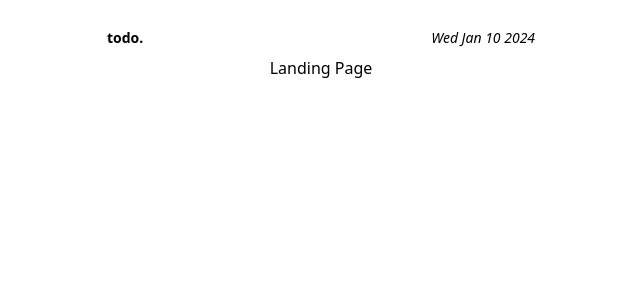
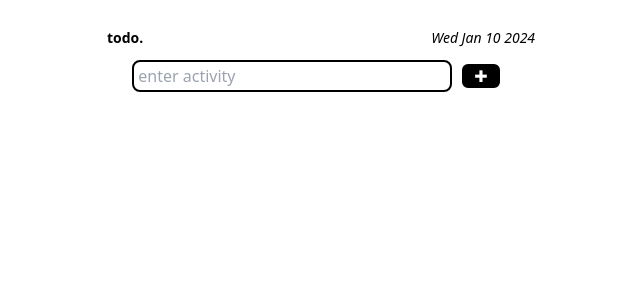
Before and after one commit to ujimamidi/todo-app, a React (Create React App) app: page / in a window 1280 px wide. Shown: the top 300 px of the page, without its empty margins (319-959 px from the left). Built offline with nearby package versions, Linux system fonts and the light colour scheme.

Commit message:
todos are working + displaying

```diff
--- /dev/null
+++ b/src/components/AddTodo.js
@@ -0,0 +1,38 @@
+import { useState } from "react";
+import TodoList from "./TodoList";
+
+function AddTodo() {
+  const [todo, setToDo] = useState("");
+  const [todoList, setTodoList] = useState([]);
+
+  const handleAddTodo = (e) => {
+    e.preventDefault();
+    setTodoList([...todoList, todo]);
+    setToDo("");
+  }
+
+  return (
+    <div className="mt-1">
+      <form onSubmit={handleAddTodo}>
+        <input
+          className="border-black border-2 rounded-lg w-80 px-1 py-0.5"
+          type="text"
+          value={todo}
+          placeholder="enter activity"
+          onChange={(e) => setToDo(e.target.value)}
+        />
+        <button
+          type="submit"
+          className="border-white bg-black border-2 rounded-lg mx-2 px-3 text-white"
+        >
+          ✚
+        </button>
+      </form>
+
+      {/* Display todos */}
+      <TodoList todos={todoList} />
+    </div>
+  )
+}
+
+export default AddTodo;
--- a/src/components/Navbar.js
+++ b/src/components/Navbar.js
@@ -1,11 +1,12 @@
 function Navbar() {
-
 	const currentDate = new Date().toDateString();
 
   return (
     <div className="mt-5 flex flex-row justify-center text-sm space-x-72 p-2 ">
 			<p className="font-semibold">todo.</p>
-			<p className="italic">{currentDate}</p>
+			<div className="flex flex-row space-x-5">
+				<p className="italic">{currentDate}</p>
+			</div>
     </div>
   )
 }
--- /dev/null
+++ b/src/components/Todo.js
@@ -0,0 +1,15 @@
+function Todo({ todoItem }) {
+  return (
+    <div className="mx-auto max-w-lg p-3 rounded-xl bg-black text-white w-full">
+      <div className="flex flex-row justify-between">
+        <h1>{todoItem}</h1>
+        <div className="space-x-3">
+          <button>✔️</button>
+          <button>❌</button>
+        </div>
+      </div>
+    </div>
+  )
+}
+
+export default Todo;
--- /dev/null
+++ b/src/components/TodoList.js
@@ -0,0 +1,13 @@
+import Todo from "./Todo";
+
+function TodoList({ todos }) {
+  return (
+    <div className="mt-5 space-y-2">
+      {todos.map((item, index) => (
+        <Todo key={index} todoItem={item}/>
+      ))}
+    </div>
+  )
+}
+
+export default TodoList;
--- a/src/pages/Landing.js
+++ b/src/pages/Landing.js
@@ -1,10 +1,11 @@
+import AddTodo from "../components/AddTodo";
 import Navbar from "../components/Navbar"
 
 function Landing() {
   return (
-    <div className="flex flex-col justify-center align-center text-center">
+    <div className="flex flex-col justify-center text-center">
       <Navbar />
-      <h1>Landing Page</h1>
+      <AddTodo />
     </div>
  )
 }
```
Also changed, not shown: src/components/Mode.js (deleted, +0 -8 lines).
